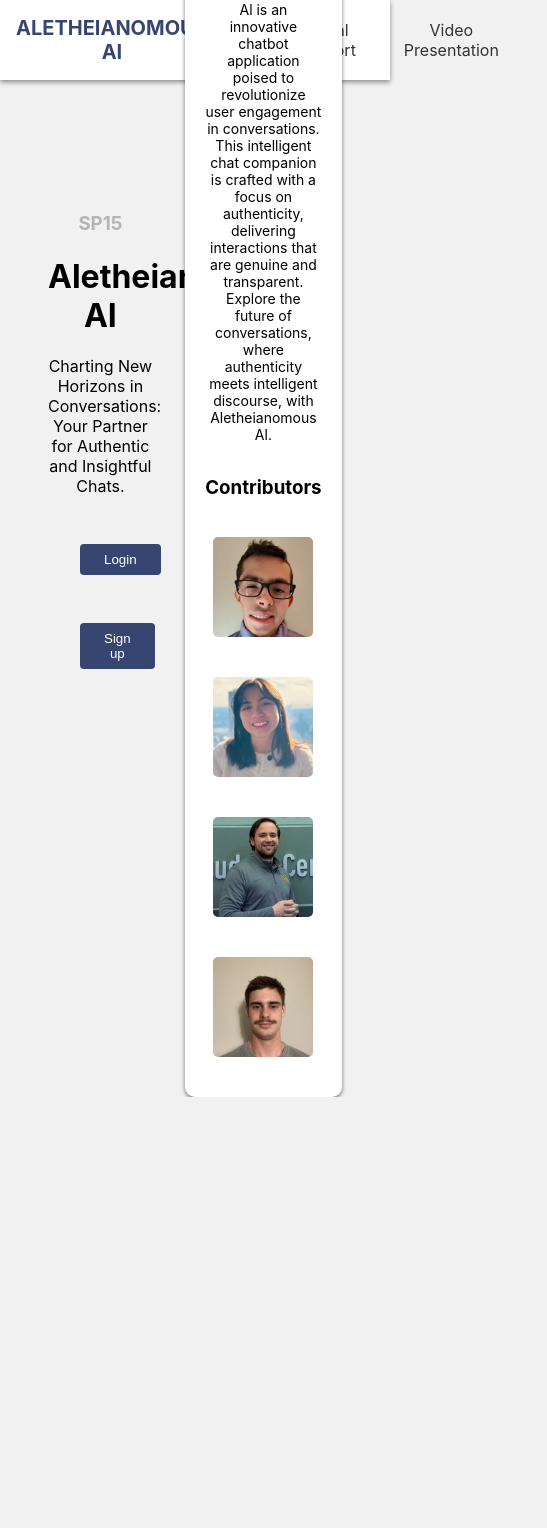
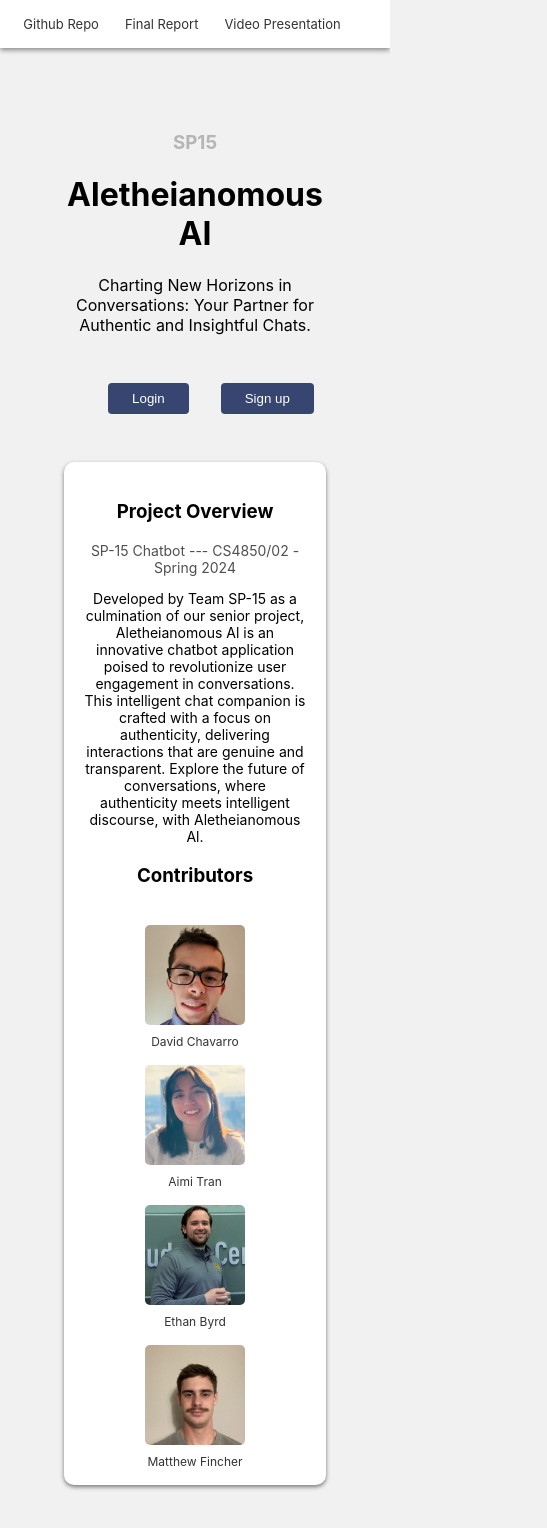
Before and after one commit to Aletheianomous-AI/Chatbot-SP15, a React (Create React App) app: page / in a window 390 px wide. Shown: the top 1528 px of the page, 547 px wide, since content can reach past the window. Before the commit the page ends 1097 px from the top, so only its background shows below. Built offline with nearby package versions, Linux system fonts and the light colour scheme.

Commit message:
Added responsive CSS media queries

```diff
--- a/src/App.js
+++ b/src/App.js
@@ -2,7 +2,6 @@ import MainNavBar from "./components/MainNavBar.js";
 import HomePage from "./components/HomePage.js";
 import Login from "./components/Login.js";
 import Signup from "./components/Signup.js";
-import ChatWindow from "./components/ChatWindow.js";
 import "./App.css";
 import { BrowserRouter, Routes, Route } from "react-router-dom";
 
--- a/src/components/HomePage.js
+++ b/src/components/HomePage.js
@@ -4,17 +4,29 @@ import { useNavigate } from "react-router-dom";
 const HomePage = () => {
   const navigate = useNavigate();
   const headshotImages = [
-    '/images/David-img.jpg',
-    '/images/Aimi-img.jpg',
-    '/images/Ethan-img.jpg',
-    '/images/Matthew-img.jpg',
+    "/images/David-img.jpg",
+    "/images/Aimi-img.jpg",
+    "/images/Ethan-img.jpg",
+    "/images/Matthew-img.jpg",
   ];
+  const contributorNames = [
+    "David Chavarro",
+    "Aimi Tran",
+    "Ethan Byrd",
+    "Matthew Fincher",
+  ];
+  const getContributorName = (index) => {
+    return contributorNames[index];
+  };
   return (
     <div className="homepage">
       <div className="left">
         <h3>SP15</h3>
         <h1>Aletheianomous AI</h1>
-        <p>Charting New Horizons in Conversations: Your Partner for Authentic and Insightful Chats.</p>
+        <p>
+          Charting New Horizons in Conversations: Your Partner for Authentic and
+          Insightful Chats.
+        </p>
         <div className="button-group">
           <button className="login-button" onClick={() => navigate("/login")}>
             Login
@@ -26,22 +38,39 @@ const HomePage = () => {
       </div>
       <div className="right">
         <div className="card">
-        <h3>Project Overview</h3>
+          <h3>Project Overview</h3>
           <div className="overview">
-
-            <p>Developed by Team SP-15 as a culmination of our senior project, Aletheianomous Al is an innovative chatbot application poised to revolutionize user engagement in conversations. This intelligent chat companion is crafted with a focus on authenticity, delivering interactions that are genuine and transparent. Explore the future of conversations, where authenticity meets intelligent discourse, with Aletheianomous Al.</p>
+            <div className="subtitle">
+              SP-15 Chatbot --- CS4850/02 - Spring 2024
+            </div>
+            <div className="detail">
+              Developed by Team SP-15 as a culmination of our senior project,
+              Aletheianomous Al is an innovative chatbot application poised to
+              revolutionize user engagement in conversations. This intelligent
+              chat companion is crafted with a focus on authenticity, delivering
+              interactions that are genuine and transparent. Explore the future
+              of conversations, where authenticity meets intelligent discourse,
+              with Aletheianomous Al.
+            </div>
           </div>
           <h3>Contributors</h3>
+
           <div className="contributors">
             {headshotImages.map((imageSrc, index) => (
-              <div key={index} style={{ width: '100px', height: '100px', margin: '20px', overflow: 'hidden' }}>
-                <img src={imageSrc} alt={`Headshot ${index + 1}`} style={{ width: '100%', height: '100%', objectFit: 'cover', borderRadius: '5%' }} />
+              <div key={index} className="contributor-card">
+                <img
+                  src={imageSrc}
+                  alt={`Headshot ${index + 1}`}
+                  className="contributor-image"
+                />
+                <div className="contributor-name">
+                  {getContributorName(index)}
+                </div>
               </div>
             ))}
           </div>
         </div>
       </div>
-
     </div>
   );
 };
--- a/src/components/MainNavBar.js
+++ b/src/components/MainNavBar.js
@@ -1,23 +1,29 @@
-import React from "react";
+import React, { useState } from "react";
 import "./styles/MainNavBar.css";
 import { useNavigate } from "react-router-dom";
 
 // MainNavBar component
 function MainNavBar() {
   const navigate = useNavigate();
+
   const handleH1Click = () => {
     // navigate to the main homepage
     navigate("/");
   };
   return (
     <nav>
+      {/* TODO: Adding brand logo here */}
       <h1 className="brand-name-button" onClick={handleH1Click}>
         ALETHEIANOMOUS AI
       </h1>
 
-      <ul>
+      <ul className="nav-links">
         <li>
-          <a href="https://github.com/Alethianomous-AI/Chatbot-SP15">
+          <a
+            href="https://github.com/Alethianomous-AI/Chatbot-SP15"
+            target="_blank"
+            rel="noreferrer"
+          >
             Github Repo
           </a>
         </li>
--- a/src/components/styles/HomePage.css
+++ b/src/components/styles/HomePage.css
@@ -7,16 +7,14 @@
   margin: 2rem;
 }
 
-.left{
+.left {
   flex: 1;
-  /* display: flex;
-  flex-direction: column; */
   align-items: flex-start;
   width: 40%;
   margin-right: 2rem;
 }
-.left h3{
-  color: #B5B5B5;
+.left h3 {
+  color: #b5b5b5;
 }
 .login-button,
 .signup-button {
@@ -30,12 +28,11 @@
   margin-top: 2rem;
   margin-left: 2rem;
 }
-.right{
+.right {
   width: 60%;
-
 }
 
-.card{
+.card {
   display: flex;
   justify-content: center;
   align-items: center;
@@ -46,12 +43,75 @@
   box-shadow: 0 2px 4px rgba(0, 0, 0, 0.5);
 }
 
-.overview p{
+.detail {
   font-size: 14px;
 }
-
-.contributors{
+.subtitle {
+  color: #4f4f4f;
+  font-size: 14px;
+  text-align: center;
+  margin-bottom: 1em;
+}
+.contributors {
   display: flex;
   flex-wrap: wrap;
-  justify-content: 'space-around';
+  justify-content: space-around;
 }
+.contributor-card {
+  width: 100px;
+  height: 100px;
+  margin: 20px;
+  text-align: center;
+}
+
+.contributor-image {
+  width: 100%;
+  height: 100%;
+  object-fit: cover;
+  border-radius: 5%;
+}
+
+.contributor-name {
+  margin-top: 5px;
+  font-size: 12px;
+  color: #333;
+}
+
+/* Media queries for responsiveness */
+
+@media only screen and (max-width: 768px) {
+  .homepage {
+    flex-direction: column;
+    height: auto;
+  }
+
+  .left,
+  .right {
+    width: 100%;
+    margin: 0;
+    text-align: center;
+  }
+
+  .left {
+    order: 1;
+    margin-bottom: 2em;
+  }
+
+  .right {
+    order: 2;
+  }
+}
+
+@media only screen and (min-width: 1200px) {
+  .homepage {
+    height: 70vh;
+    padding: 5em;
+  }
+
+  .contributors {
+    justify-content: flex-start;
+  }
+  .right {
+    width: 50%;
+  }
+}
--- a/src/components/styles/MainNavBar.css
+++ b/src/components/styles/MainNavBar.css
@@ -34,3 +34,19 @@ nav a {
   color: #333;
   text-decoration: none;
 }
+
+/* Media queries for responsiveness */
+
+@media only screen and (max-width: 768px) {
+  .brand-name-button {
+    display: none;
+  }
+
+  nav ul {
+    justify-content: center;
+    font-size: 13px;
+  }
+  nav li {
+    margin-right: 2em;
+  }
+}
```
Also changed, not shown: src/components/ChatWindow.js (deleted), src/components/styles/ChatWindow.css (deleted).
